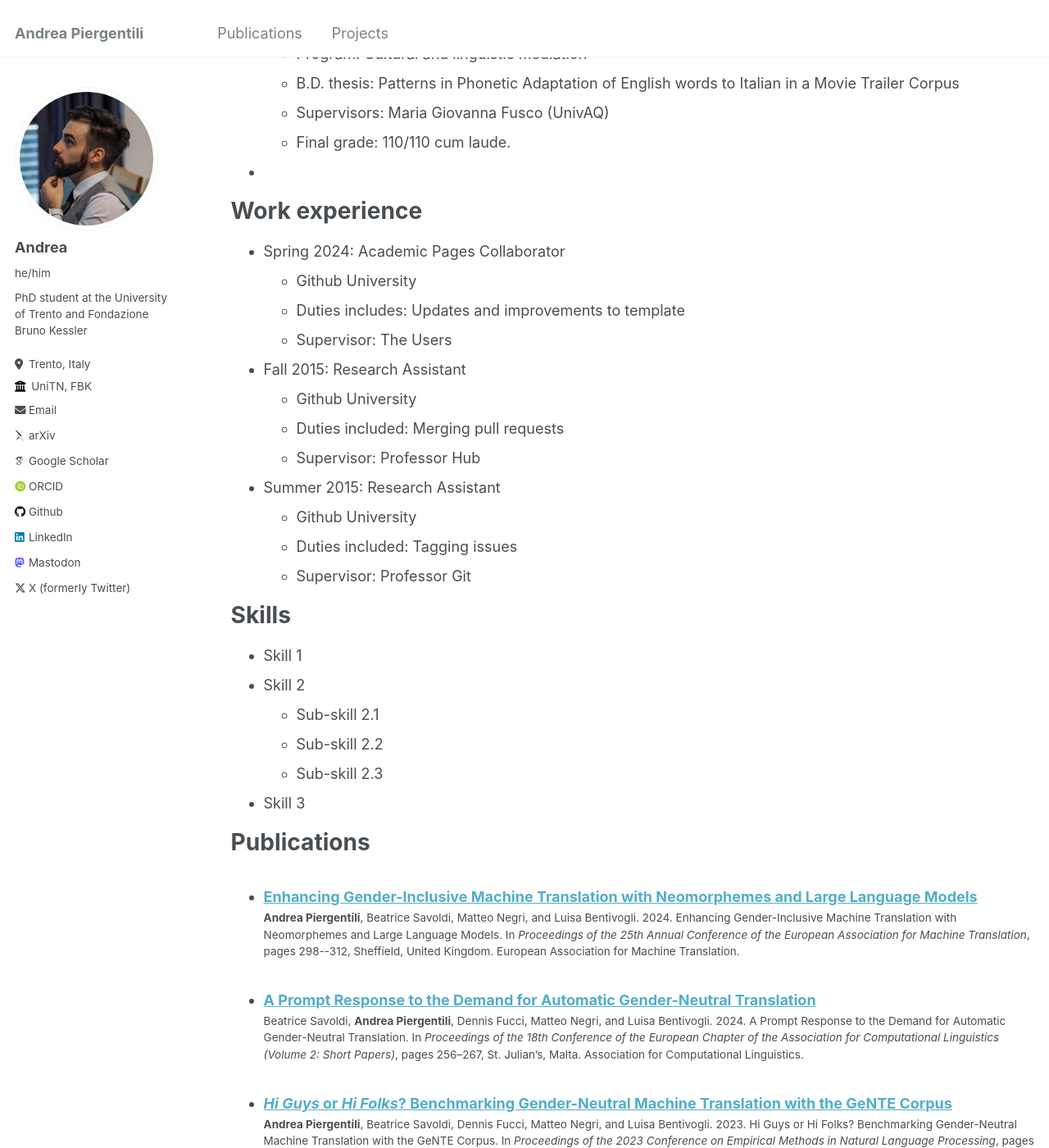
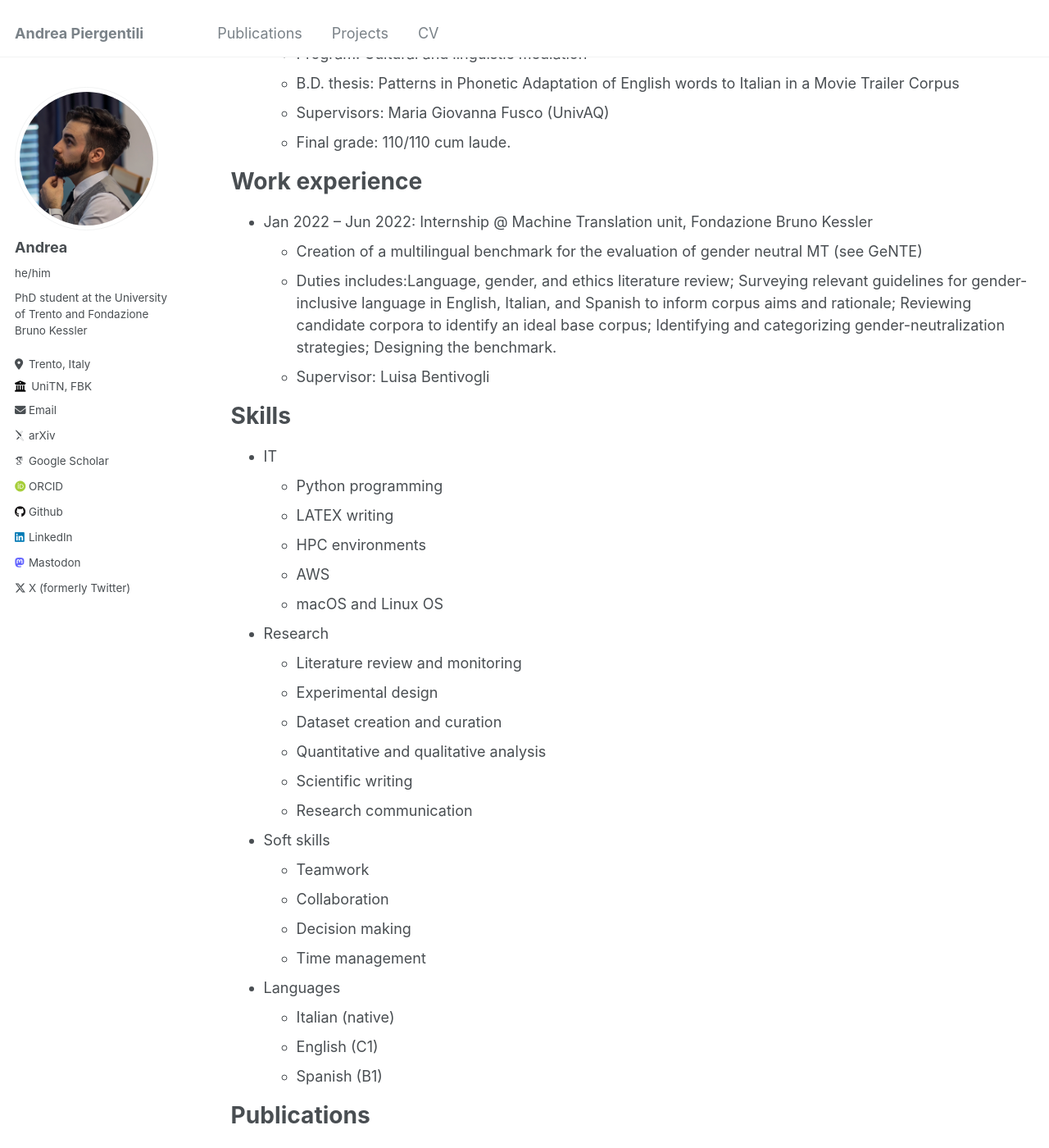
Before and after one commit to apierg/apierg.github.io, a Jekyll site: the page built from _pages/cv.md, in a window 1280 px wide and 1400 px high, scrolled down 571 px. Shown: the whole window at 82% size. Built offline with Jekyll 4.4.1, drawn with Linux system fonts in a browser that asks for light colours; some web fonts are replaced; some of the changed text lies outside the part shown.

Commit message:
add CV page

```diff
--- a/_data/navigation.yml
+++ b/_data/navigation.yml
@@ -5,6 +5,9 @@ main:
 
   - title: "Projects"
     url: /projects/
+
+  - title: "CV"
+    url: /cv/
 
 #  - title: "Resume"
 #    url: /resume/
@@ -21,8 +24,5 @@ main:
 #  - title: "Blog Posts"
 #    url: /year-archive/
 #
-#  - title: "CV"
-#    url: /cv/
-#
 #  - title: "Guide"
 #    url: /markdown/
--- a/_pages/cv.md
+++ b/_pages/cv.md
@@ -27,33 +27,40 @@ Education
   * B.D. thesis: Patterns in Phonetic Adaptation of English words to Italian in a Movie Trailer Corpus
   * Supervisors: Maria Giovanna Fusco (UnivAQ)
   * Final grade: 110/110 cum laude.
-*
+
 
 Work experience
 ======
-* Spring 2024: Academic Pages Collaborator
-  * Github University
-  * Duties includes: Updates and improvements to template
-  * Supervisor: The Users
+* Jan 2022 – Jun 2022: Internship @ Machine Translation unit, Fondazione Bruno Kessler
+  * Creation of a multilingual benchmark for the evaluation of gender neutral MT (see GeNTE)
+  * Duties includes:Language, gender, and ethics literature review; Surveying relevant guidelines for gender-inclusive language in English, Italian, and Spanish to inform corpus aims and rationale; Reviewing candidate corpora to identify an ideal base corpus; Identifying and categorizing gender-neutralization strategies; Designing the benchmark.
+  * Supervisor: Luisa Bentivogli
 
-* Fall 2015: Research Assistant
-  * Github University
-  * Duties included: Merging pull requests
-  * Supervisor: Professor Hub
-
-* Summer 2015: Research Assistant
-  * Github University
-  * Duties included: Tagging issues
-  * Supervisor: Professor Git
 
 Skills
 ======
-* Skill 1
-* Skill 2
-  * Sub-skill 2.1
-  * Sub-skill 2.2
-  * Sub-skill 2.3
-* Skill 3
+* IT
+  * Python programming
+  * LATEX writing
+  * HPC environments
+  * AWS
+  * macOS and Linux OS
+* Research
+  * Literature review and monitoring
+  * Experimental design
+  * Dataset creation and curation
+  * Quantitative and qualitative analysis
+  * Scientific writing
+  * Research communication
+* Soft skills
+  * Teamwork
+  * Collaboration
+  * Decision making
+  * Time management
+* Languages
+  * Italian (native)
+  * English (C1)
+  * Spanish (B1)
 
 Publications
 ======
@@ -61,18 +68,6 @@ Publications
     {% include archive-single-cv.html %}
   {% endfor %}</ul>
 
-Talks
-======
-  <ul>{% for post in site.talks reversed %}
-    {% include archive-single-talk-cv.html  %}
-  {% endfor %}</ul>
-
-Teaching
-======
-  <ul>{% for post in site.teaching reversed %}
-    {% include archive-single-cv.html %}
-  {% endfor %}</ul>
-
 Service and leadership
 ======
-* Currently signed in to 43 different slack teams
+* Reviewer for: ACL Rolling Review, GITT workshop
```
